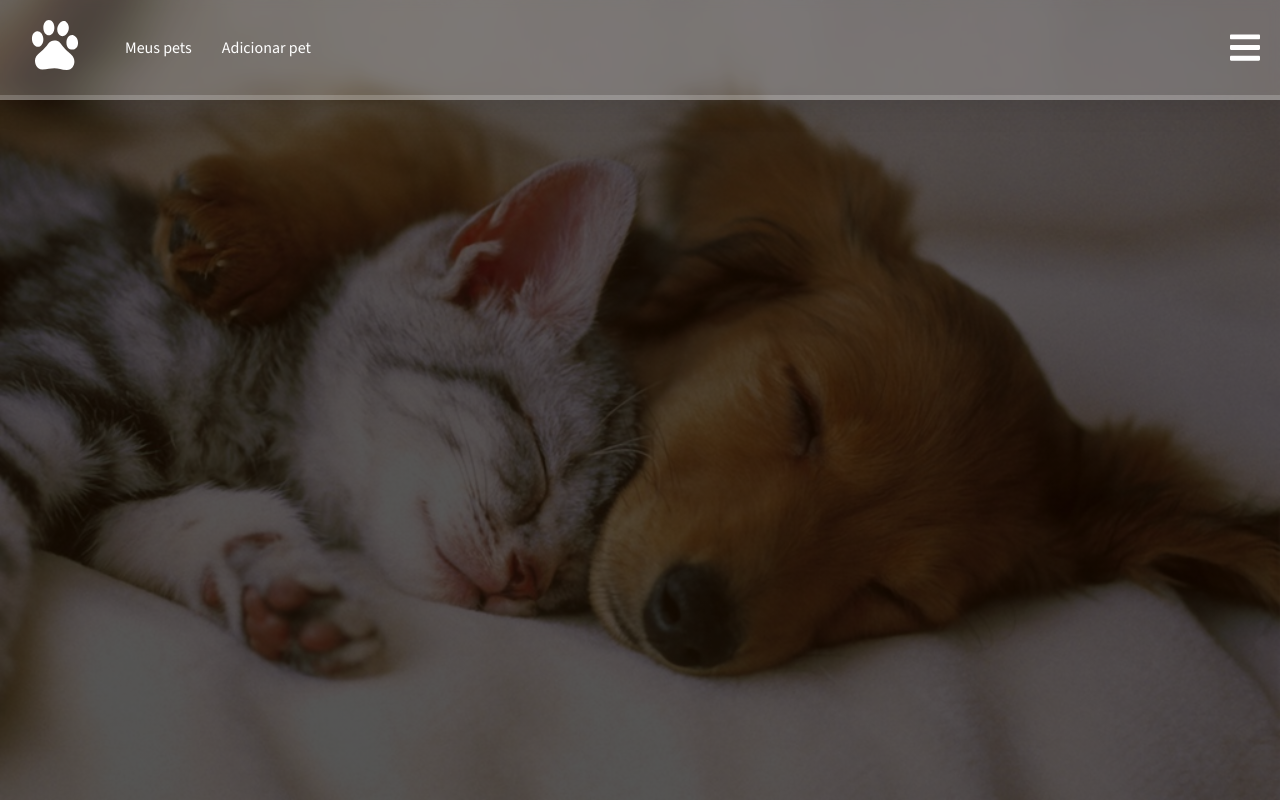
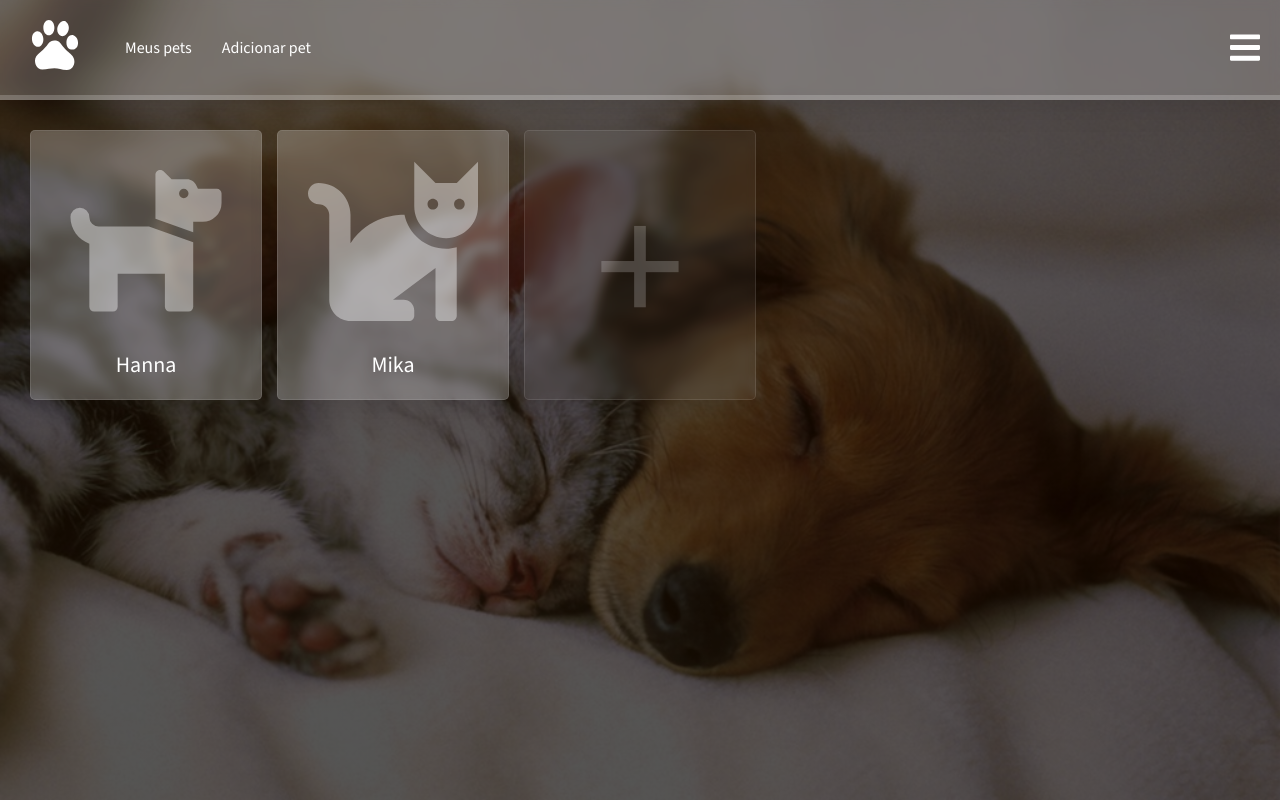
Before and after one commit to camilomunhoz/aumiau, a React (Create React App) app in the folder client/: page / in a window 1280 px wide. Shown: the top 800 px of the page. Built offline with nearby package versions, Linux system fonts and the light colour scheme; sample sign-in values are in the browser's storage.

Commit message:
Cards components created

```diff
--- /dev/null
+++ b/client/src/components/cards/CardAddPet.js
@@ -0,0 +1,12 @@
+import styles from "./CardAddPet.module.css";
+import { useState } from "react";
+
+function CardAddPet() {
+  return (
+    <div id={styles.CardAddPet} title="Adicionar pet">
+      <div id={styles.plus_sign}>+</div>
+    </div>
+  );
+}
+
+export default CardAddPet;
--- /dev/null
+++ b/client/src/components/cards/CardAddPet.module.css
@@ -0,0 +1,24 @@
+#CardAddPet {
+  height: 270px;
+  display: flex;
+  flex-direction: column;
+  align-items: center;
+  justify-content: center;
+  /* From https://css.glass */
+  background: rgba(255, 255, 255, 0.05);
+  transition: background 0.2s;
+  box-shadow: 0 4px 30px rgba(0, 0, 0, 0.1);
+  border-radius: 5px;
+  backdrop-filter: blur(5px);
+  -webkit-backdrop-filter: blur(5px);
+  border: 1px solid rgba(255, 255, 255, 0.1);
+  cursor: pointer;
+}
+#CardAddPet:hover {
+  background: rgba(255, 255, 255, 0.1);
+}
+#plus_sign {
+  font-size: 180px;
+  color: #fff3;
+  font-weight: 100;
+}
--- /dev/null
+++ b/client/src/components/cards/CardPet.js
@@ -0,0 +1,28 @@
+import styles from "./CardPet.module.css";
+import { useState } from "react";
+import { FaDog, FaCat } from "react-icons/fa";
+
+function CardPet({ name, raca, especie, birth, furcolor }) {
+  const [isFlipped, setIsFlipped] = useState(false);
+  const flipCard = () => (isFlipped ? setIsFlipped(false) : setIsFlipped(true));
+
+  return (
+    <div className={styles.card_scene}>
+      <div
+        className={`${styles.card_body} ${isFlipped && styles.card_is_flipped}`}
+        onClick={flipCard}
+      >
+        <div className={styles.card_face_front}>
+          <div className={styles.card_img}>
+            {especie == 1 && <FaDog />}
+            {especie == 2 && <FaCat />}
+          </div>
+          <span className={styles.card_pet_name}>{name}</span>
+        </div>
+        <div className={styles.card_face_back}>Detalhes</div>
+      </div>
+    </div>
+  );
+}
+
+export default CardPet;
--- /dev/null
+++ b/client/src/components/cards/CardPet.module.css
@@ -0,0 +1,62 @@
+/* Card basic structure */
+.card_scene {
+  /* width: 200px; */
+  height: 270px;
+  perspective: 600px;
+}
+.card_body {
+  width: 100%;
+  height: 100%;
+  position: relative;
+  transition: transform 0.5s;
+  transform-style: preserve-3d;
+  border-radius: 5px;
+}
+.card_face_front,
+.card_face_back {
+  width: 100%;
+  height: 100%;
+  padding: 20px;
+  backface-visibility: hidden;
+  position: absolute;
+  display: flex;
+  flex-direction: column;
+  align-items: center;
+  justify-content: space-between;
+  /* From https://css.glass */
+  background: rgba(255, 255, 255, 0.24);
+  box-shadow: 0 4px 30px rgba(0, 0, 0, 0.1);
+  border-radius: 5px;
+  backdrop-filter: blur(5px);
+  -webkit-backdrop-filter: blur(5px);
+  border: 1px solid rgba(255, 255, 255, 0.1);
+}
+.card_face_front:hover {
+  background: rgba(255, 255, 255, 0.3);
+  cursor: pointer;
+}
+
+/* Defining some things for the flip effect */
+.card_face_back,
+.card_is_flipped {
+  transform: rotateY(-180deg);
+}
+
+/* Front face of the card */
+.card_img {
+  color: #fff6;
+}
+.card_img > svg {
+  font-size: 170px;
+}
+.card_pet_name {
+  color: white;
+  font-weight: 300;
+  font-size: 22px;
+  text-align: center;
+  max-height: 32px;
+  overflow: hidden;
+  word-break: break-all;
+}
+
+/* Back face of the card */
--- a/client/src/components/forms/FormTitle.module.css
+++ b/client/src/components/forms/FormTitle.module.css
@@ -3,4 +3,5 @@
   font-weight: 300;
   font-size: 2.5em;
   display: block;
+  word-break: break-all;
 }
--- a/client/src/components/pages/private/Home.js
+++ b/client/src/components/pages/private/Home.js
@@ -1,10 +1,19 @@
+import CardAddPet from "../../cards/CardAddPet";
+import CardPet from "../../cards/CardPet";
 import Content from "../../layouts/Content";
 import styles from "./Home.module.css";
+import { Link } from "react-router-dom";
 
 function Home() {
   return (
     <Content id={styles.Home}>
-      <div></div>
+      <div id={styles.cards_container}>
+        <CardPet name="Hanna" especie={1} />
+        <CardPet name="Mika" especie={2} />
+        <Link to="/pets/add">
+          <CardAddPet />
+        </Link>
+      </div>
     </Content>
   );
 }
--- a/client/src/components/pages/private/Home.module.css
+++ b/client/src/components/pages/private/Home.module.css
@@ -1,2 +1,14 @@
 #Home {
+  padding: 30px;
 }
+#cards_container {
+  display: grid;
+  grid-template-columns: repeat(
+    auto-fill,
+    minmax(200px, 1fr)
+  ); /* Faz uma espécie de flex com o grid. O Google Drive faz assim.*/
+  gap: 15px;
+}
+a {
+  text-decoration: none;
+}
--- a/client/src/components/pages/private/ManagePet.js
+++ b/client/src/components/pages/private/ManagePet.js
@@ -12,7 +12,6 @@ function ManagePet() {
 
   return (
     <Content id={styles.ManagePet}>
-      <div>
       {/* Left side */}
       <div id={styles.left_side}>
         <div>
@@ -30,11 +29,7 @@ function ManagePet() {
       </div>
       {/* Right side */}
       <div id={styles.right_side}>
-          <FormManagePet
-            setPetName={setPetName}
-            setPetEspecie={setPetEspecie}
-          />
-        </div>
+        <FormManagePet setPetName={setPetName} setPetEspecie={setPetEspecie} />
       </div>
     </Content>
   );
--- a/client/src/components/pages/private/ManagePet.module.css
+++ b/client/src/components/pages/private/ManagePet.module.css
@@ -1,18 +1,31 @@
-#ManagePet > div {
+/* Basic structure */
+#ManagePet {
   display: grid;
   grid-template-columns: auto auto;
   margin: auto;
   position: relative;
   left: -40px;
 }
+#right_side {
+  padding: 30px;
+}
+#left_side {
+  display: flex;
+  flex-direction: column;
+  align-items: end;
+  padding: 30px;
+  padding-top: 50px;
+  padding-right: 50px;
+}
 
+/* Elements */
 #img_placeholder {
   box-sizing: content-box !important;
   background-color: #fff2;
   width: 200px;
   height: 200px;
   padding: 12px;
-  border-radius: 25%;
+  border-radius: 10%;
   display: flex;
   align-items: center;
   justify-content: center;
@@ -24,19 +37,10 @@
   font-size: 150px;
   opacity: 0.5;
 }
-#right_side {
-  padding: 30px;
-}
-#left_side {
-  display: flex;
-  flex-direction: column;
-  align-items: end;
-  padding: 30px;
-  padding-top: 50px;
-}
-
 #left_side > div > span {
   text-align: center;
   display: block;
   margin-top: 20px;
+  max-width: 220px;
+  word-break: keep-all;
 }
```
Lines whose indentation alone changed are shown as unchanged.
